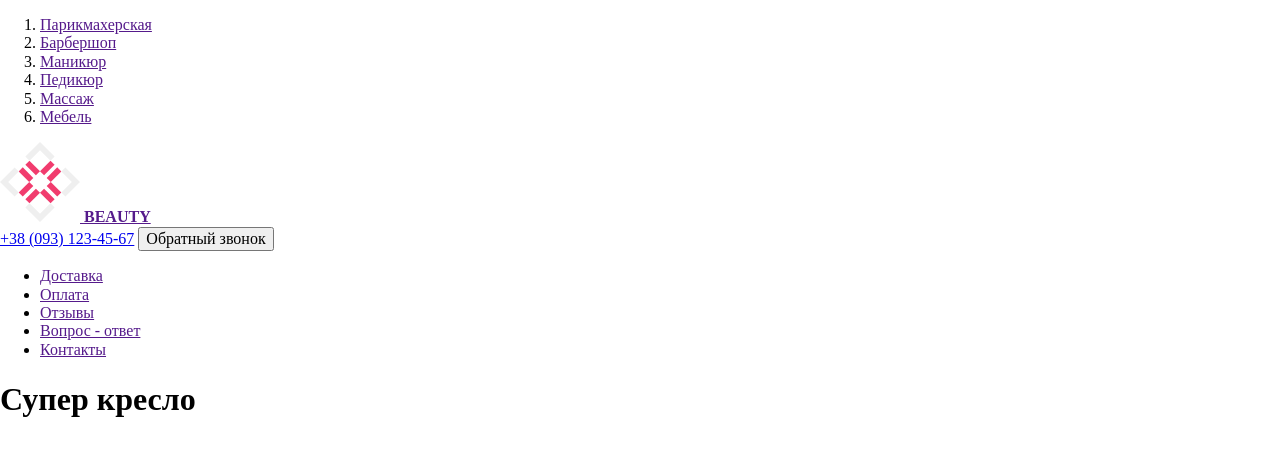
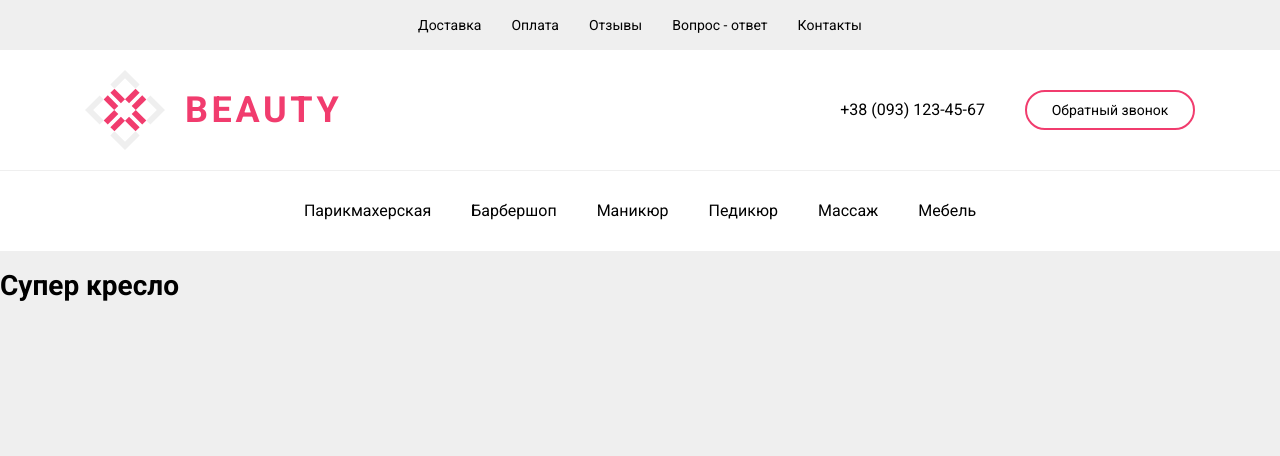
Before and after one commit to FomenkoAndrey/20230210_____beauty, a website: page index.html in a window 1280 px wide. Drawn offline with Linux system fonts and the light colour scheme.

Commit message:
оформленеи блока header

```diff
--- a/assets/css/style.css
+++ b/assets/css/style.css
@@ -0,0 +1,140 @@
+:root {
+  --color-black: #000000;
+  --color-light: #efefef;
+  --color-white: #ffffff;
+  --color-accent: #f13c6e;
+
+  --container-width: 1110px;
+  --gap: 20px;
+  --gap-xs: 10px;
+  --gap-sm: 15px;
+  --gap-lg: 30px;
+  --gap-xl: 40px;
+
+  --font-family: "Roboto", sans-serif;
+  --font-size: 16px;
+  --line-height-sm: 1.167;
+  --line-height-lg: 1.43;
+  --letter-spacing: 0.1em;
+}
+*,
+*::before,
+*::after {
+  box-sizing: border-box;
+  margin: 0;
+  padding: 0;
+}
+
+html {
+  font-size: var(--font-size);
+  font-family: var(--font-family);
+}
+body {
+  font-size: 0.875rem;
+  background-color: var(--color-light);
+  color: var(--color-black);
+}
+a {
+  text-decoration: none;
+  color: inherit;
+}
+
+.container {
+  width: min(100% - var(--gap) * 2, var(--container-width));
+  margin-inline: auto;
+}
+.btn {
+  display: flex;
+  align-items: center;
+  justify-content: center;
+  width: fit-content;
+  padding: 0.25em 1em;
+  min-width: 170px;
+  min-height: 40px;
+  border-width: 2px;
+  border-style: solid;
+  border-radius: 40px;
+  cursor: pointer;
+}
+.btn--primary {
+  background-color: var(--color-white);
+  border-color: var(--color-accent);
+}
+
+.header {
+  display: flex;
+  flex-direction: column;
+}
+
+.navbar-primary {
+  display: flex;
+  align-items: center;
+  order: 1;
+  background-color: var(--color-white);
+  min-height: 80px;
+}
+.navbar-primary__list {
+  list-style: none;
+  display: flex;
+  justify-content: center;
+  gap: 0 var(--gap);
+}
+.navbar-primary__link {
+  display: block;
+  padding: 7px var(--gap-xs);
+  font-size: 1rem;
+}
+
+.navbar-info {
+  background-color: var(--color-white);
+  margin-bottom: 1px;
+  padding: var(--gap) 0;
+}
+.navbar-info__container {
+  display: flex;
+  align-items: center;
+  justify-content: space-between;
+  gap: var(--gap);
+}
+
+.logo {
+}
+.logo__link {
+  display: flex;
+  align-items: center;
+  gap: var(--gap);
+}
+.logo__image {
+}
+.logo__title {
+  font-size: 36px;
+  line-height: 42px;
+  letter-spacing: var(--letter-spacing);
+  color: #f13c6e;
+}
+
+.feedback {
+  display: flex;
+  gap: var(--gap-xl);
+  align-items: center;
+}
+.feedback__phone {
+  font-size: 1rem;
+}
+
+.navbar-secondary {
+  order: -1;
+  min-height: 50px;
+  display: flex;
+  align-items: center;
+}
+.navbar-secondary__list {
+  list-style: none;
+  display: flex;
+  justify-content: center;
+  gap: 0 var(--gap-xs);
+}
+.navbar-secondary__link {
+  display: block;
+  padding: 7px var(--gap-xs);
+}
--- a/index.html
+++ b/index.html
@@ -44,7 +44,7 @@
     </nav>
 
     <div class="navbar-info">
-      <div class="container">
+      <div class="navbar-info__container container">
         <div class="logo">
           <a class="logo__link" href="">
             <img class="logo__image" src="assets/img/logo.svg" alt="BEAUTY SHOP">
```
